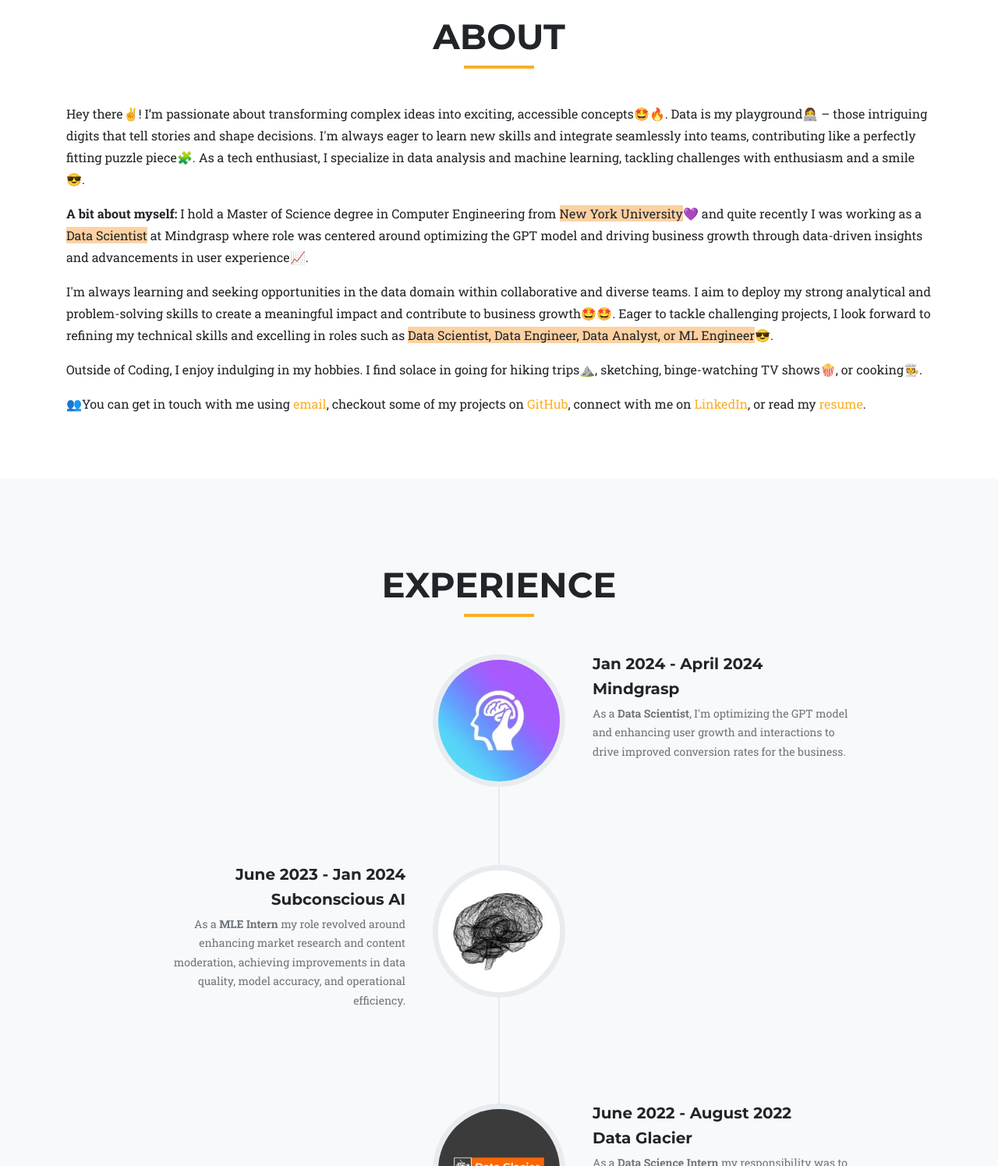
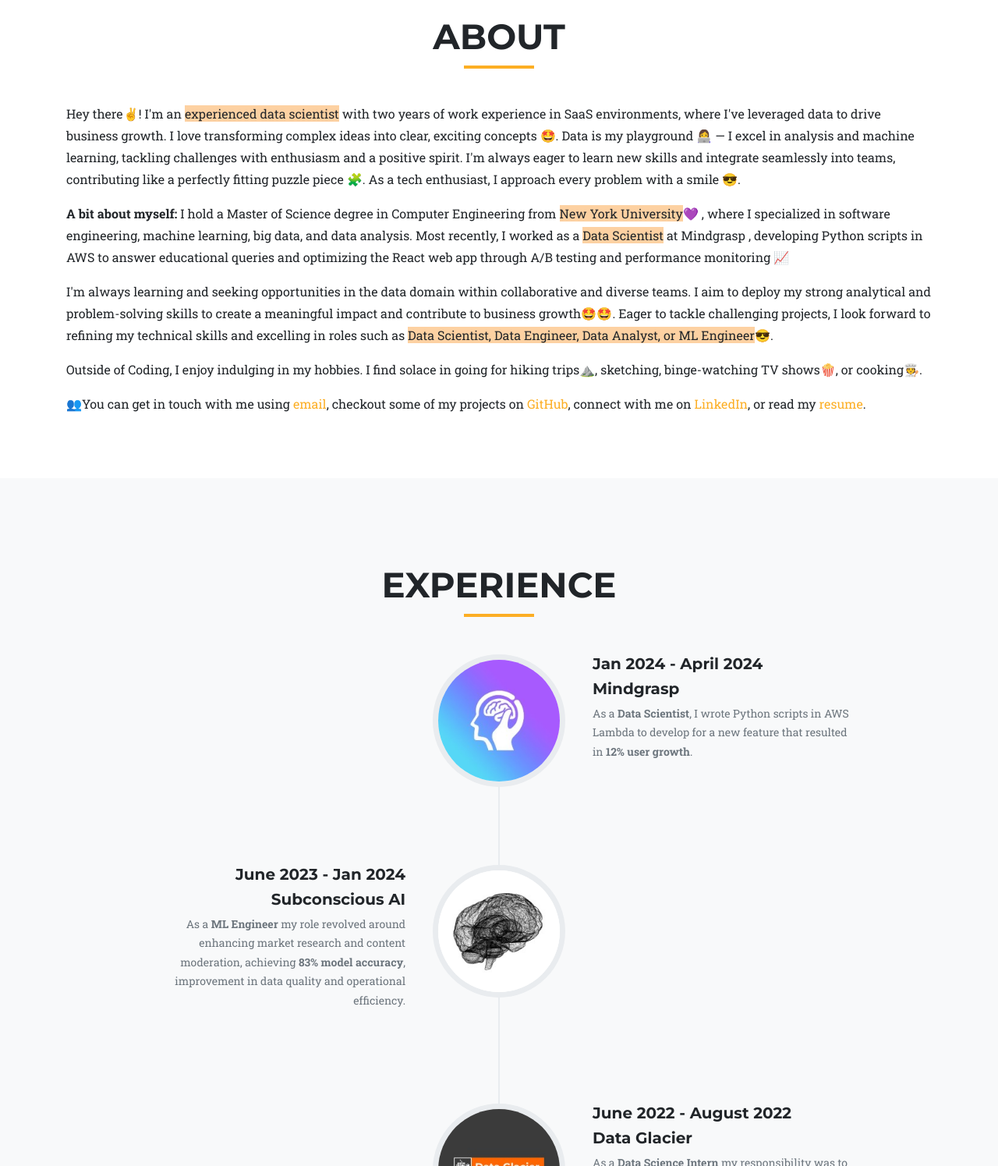
Before and after one commit to dldisha/dldisha.github.io, a plain HTML site: page index.html in a window 1280 px wide. Shown: the part 880-2375 px from the top of the page at 78% size. Drawn offline with nearby package versions, Linux system fonts and the light colour scheme; a web font is replaced by a local one.

Commit message:
Experience update

```diff
--- a/index.html
+++ b/index.html
@@ -162,13 +162,14 @@
             <center><div class="sm-line"></div></center><br>
           </div>
         </div>
-     <p class="about"><p>Hey there✌️! I’m passionate about transforming complex ideas into exciting, accessible concepts🤩🔥.
-      Data is my playground👩‍💻 – those intriguing digits that tell stories and shape decisions. I'm always eager to learn new skills
-      and integrate seamlessly into teams, contributing like a perfectly fitting puzzle piece🧩.
-      As a tech enthusiast, I specialize in data analysis and machine learning, tackling challenges with enthusiasm and a smile😎.</p>
+     <p class="about"><p>Hey there✌️! I'm an <span style="background-color: #FDD1A2;">experienced data scientist</span> with two years of work experience in SaaS environments, where I've leveraged data to drive business growth. I love transforming complex ideas into clear, exciting concepts 🤩.
+      Data is my playground 👩‍💻 — I excel in analysis and machine learning, tackling challenges with enthusiasm and a
+      positive spirit. I'm always eager to learn new skills and integrate seamlessly into teams, contributing like a
+      perfectly fitting puzzle piece 🧩. As a tech enthusiast, I approach every problem with a smile 😎.</p>
 
-      <p> <b>A bit about myself: </b>I hold a Master of Science degree in Computer Engineering from <span style="background-color: #FDD1A2;">New York University</span>💜 and quite recently I was working as a <span style="background-color: #FDD1A2;">Data Scientist</span> at Mindgrasp
-        where role was centered around optimizing the GPT model and driving business growth through data-driven insights and advancements in user experience📈.</p>
+      <p> <b>A bit about myself: </b>I hold a Master of Science degree in Computer Engineering from <span style="background-color: #FDD1A2;">New York University</span>💜 , where I specialized in software engineering, machine learning, big data, and data analysis.
+        Most recently, I worked as a <span style="background-color: #FDD1A2;">Data Scientist</span> at Mindgrasp
+        , developing Python scripts in AWS to answer educational queries and optimizing the React web app through A/B testing and performance monitoring 📈</p>
 
         <p>I'm always learning and seeking opportunities in the data domain within collaborative and diverse teams. I aim to deploy my strong analytical and problem-solving skills to create a meaningful impact and contribute to business growth🤩🤩. Eager to tackle challenging projects, I look forward to refining my technical skills and
           excelling in roles such as <span style="background-color: #FDD1A2;">Data Scientist, Data Engineer, Data Analyst, or ML Engineer</span>😎.</p>
@@ -208,7 +209,7 @@ connect with me on <a href="https://www.linkedin.com/in/dldisha/" rel="noopener
                     <h5 class="subheading">Mindgrasp</h5>
                   </div>
                   <div class="timeline-body">
-                    <p class="text-muted"> As a <b>Data Scientist</b>, I'm optimizing the GPT model and enhancing user growth and interactions to drive improved conversion rates for the business.</p>
+                    <p class="text-muted"> As a <b>Data Scientist</b>, I wrote Python scripts in AWS Lambda to develop for a new feature that resulted in <b>12% user growth</b>.</p>
                   </div>
                 </div>
               </li>
@@ -223,7 +224,7 @@ connect with me on <a href="https://www.linkedin.com/in/dldisha/" rel="noopener
                     <h5 class="subheading">Subconscious AI</h5>
                   </div>
                   <div class="timeline-body">
-                    <p class="text-muted">As a <b>MLE Intern</b> my role revolved around enhancing market research and content moderation, achieving improvements in data quality, model accuracy, and operational efficiency.
+                    <p class="text-muted">As a <b>ML Engineer</b> my role revolved around enhancing market research and content moderation, achieving <b>83% model accuracy</b>, improvement in data quality and operational efficiency.
     </p>
                   </div>
                 </div>
```
